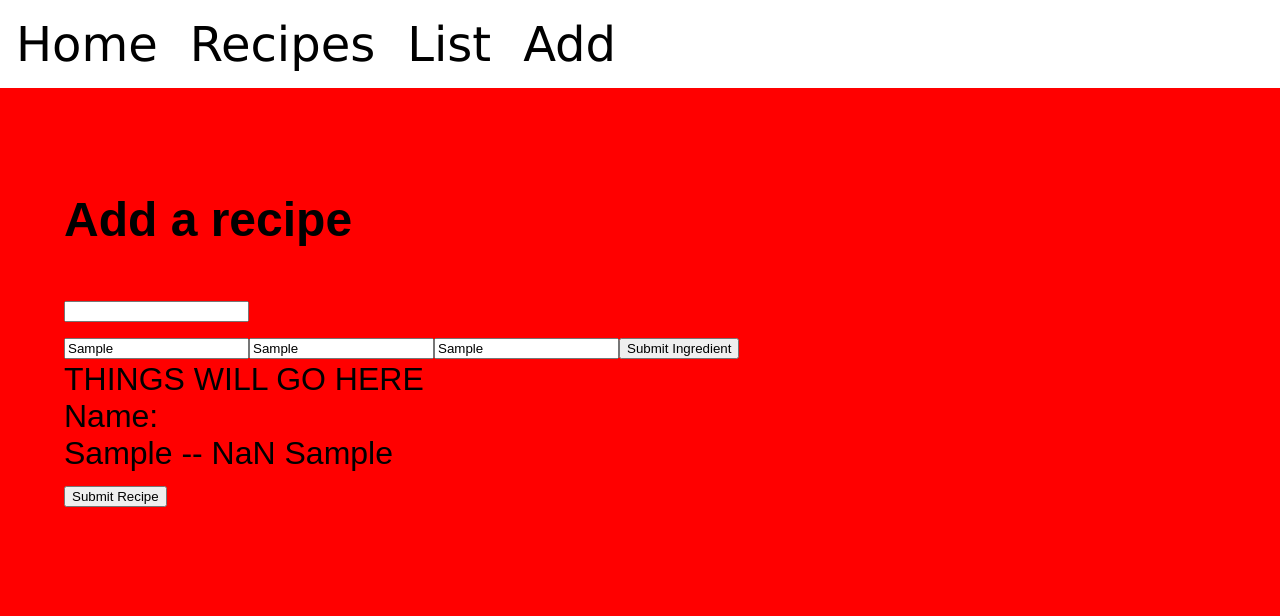
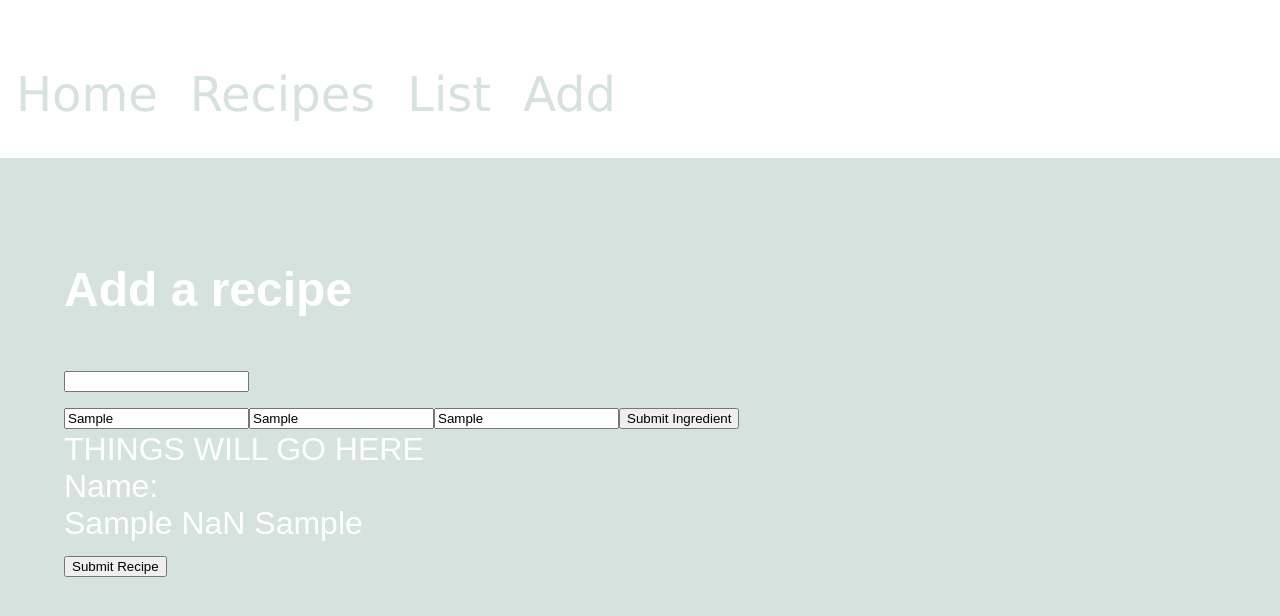
Before and after one commit to starvs/recipe, a React app in the folder frontend/: page /add in a window 1280 px wide. Both pictures are taken after typing "Sample", "Sample", "Sample" into the empty fields and a click on the button "Submit Ingredient". Shown: the top 616 px of the page. Built offline with nearby package versions, Linux system fonts and the light colour scheme.

Commit message:
good styling progress

```diff
--- a/frontend/src/components/App.tsx
+++ b/frontend/src/components/App.tsx
@@ -4,6 +4,7 @@ import Router from './Routes'
 import { BrowserRouter } from 'react-router-dom'
 import Nav from './Nav'
 import styled from 'styled-components'
+import { seafoam } from '../constants/colors'
 
 export interface AppProps {}
 
@@ -24,9 +25,10 @@ const StyledMain = styled.div`
     padding: 2em 0 0 2em;
     font-size: 2em;
     font-family: Arial;
+    color: white;
 `
 
 const StyledBody = styled.div`
-  background-color: red;
+  background-color: ${seafoam};
   height: 100vh;
 `
--- a/frontend/src/components/Ingredients.tsx
+++ b/frontend/src/components/Ingredients.tsx
@@ -1,24 +1,43 @@
 import React from 'react'
 import { RecipeIngredient as IIngredient } from '../domain'
+import styled from 'styled-components'
 
 interface IngredientsProps {
     recipeIngredients: IIngredient[]
+    className?: string
 }
 
 interface IngredientProps {
     recipeIngredient: IIngredient
+    className?: string
 }
 
-export const Ingredients = ({ recipeIngredients }: IngredientsProps) => {
-    return <>{recipeIngredients.map((recipeIngredient: IIngredient) => <Ingredient recipeIngredient={recipeIngredient}/>)}</>
+export const Ingredients = ({ recipeIngredients, className }: IngredientsProps) => {
+    return <div className={className}>{recipeIngredients.map((recipeIngredient: IIngredient) => <StyledIngredient recipeIngredient={recipeIngredient}/>)}</div>
 }
 
-export const Ingredient = ({ recipeIngredient }: IngredientProps): JSX.Element => {
+export const Ingredient = ({ recipeIngredient, className }: IngredientProps): JSX.Element => {
     return (
-        <>
-            <div>{recipeIngredient.ingredient.name} -- {recipeIngredient.quantity} {recipeIngredient.unit}</div>
-        </>
+        <div className={className}>
+            <IngredientName>{recipeIngredient.ingredient.name}</IngredientName> <IngredientQuantity>{recipeIngredient.quantity} {recipeIngredient.unit}</IngredientQuantity>
+        </div>
     )
 }
 
+const IngredientName = styled.span`
+    grid-column-start: 1;
+    grid-column-end: 2;
+`
+
+const IngredientQuantity = styled.span`
+    grid-column-start: 2;
+    grid-column-end: 3;
+    justify-self: end;
+`
+
+const StyledIngredient = styled(Ingredient)`
+    display: grid;
+    grid-template-columns: 300px 100px;
+`
+
 export default Ingredients
--- a/frontend/src/components/Nav.tsx
+++ b/frontend/src/components/Nav.tsx
@@ -1,6 +1,7 @@
 import React, { useState } from 'react'
 import { Link } from 'react-router-dom'
 import styled from 'styled-components'
+import { pink, seafoam } from '../constants/colors'
 
 export interface NavProps {}
 
@@ -38,22 +39,23 @@ const Li = styled.li`
 `
 
 const Ul = styled.ul`
-    padding-inline-start: 0px;
     display: flex;
     list-style: none;
     text-decoration: none;
     background-color: white;
+    padding: 50px 0 20px 0;
     margin-block-end: 0;
     margin-block-start: 0;
 `
 
 const StyledLink = styled(Link)<LinkProps>`
     text-decoration: none;
-    color: ${props => props.active ? 'pink' : 'black'};
+    color: ${props => props.active ? `${pink}` : `${seafoam}`};
+    text-shadow: ${props => props.active ? '3px 3px seamfoam' : null};
     font-family: Verdana;
     font-size: 3em;
     &:hover {
-        text-shadow: ${props => props.active ? '2px 2px black' : '2px 2px pink'};
+        text-shadow: ${props => props.active ? `3px 3px ${seafoam}` : `3px 3px ${pink}`}
     }
 `
 
--- a/frontend/src/components/Recipe.tsx
+++ b/frontend/src/components/Recipe.tsx
@@ -2,7 +2,8 @@ import React from 'react'
 import { useParams } from 'react-router-dom'
 import Ingredients from './Ingredients'
 import { Recipe as IRecipe } from '../domain'
-
+import styled from 'styled-components'
+import { pink } from '../constants/colors'
 
 export interface RecipeProps {
     recipes: IRecipe[]
@@ -17,8 +18,14 @@ export default (props: RecipeProps) => {
     const recipeId = (useParams() as RecipeParam).recipeId
     const recipe = recipes.filter(r => r.id == recipeId)[0]
 
-    return (<>
-        <div>Name: {recipe.name}</div>
+    return (<div>
+        <Name>{recipe.name}</Name>
         <Ingredients recipeIngredients={recipe.recipeIngredients}/>
-    </>)
+    </div>)
 }
+
+const Name = styled.div`
+    text-shadow: 3px 3px ${pink};
+    font-size: 2em;
+    padding: 0 0 20px 0;
+`
--- a/frontend/src/components/Recipes.tsx
+++ b/frontend/src/components/Recipes.tsx
@@ -49,8 +49,8 @@ export default RecipeRoutes
 
 const StyledLink = styled(Link)`
     display: block;
+    color: white;
     text-decoration: none;
-    color: black;
     font-family: Verdana;
     font-size: 1 em;
     &:hover {
--- /dev/null
+++ b/frontend/src/constants/colors.ts
@@ -0,0 +1,2 @@
+export const pink = "#ffcbe6"
+export const seafoam = "#d6e2dd"
```
